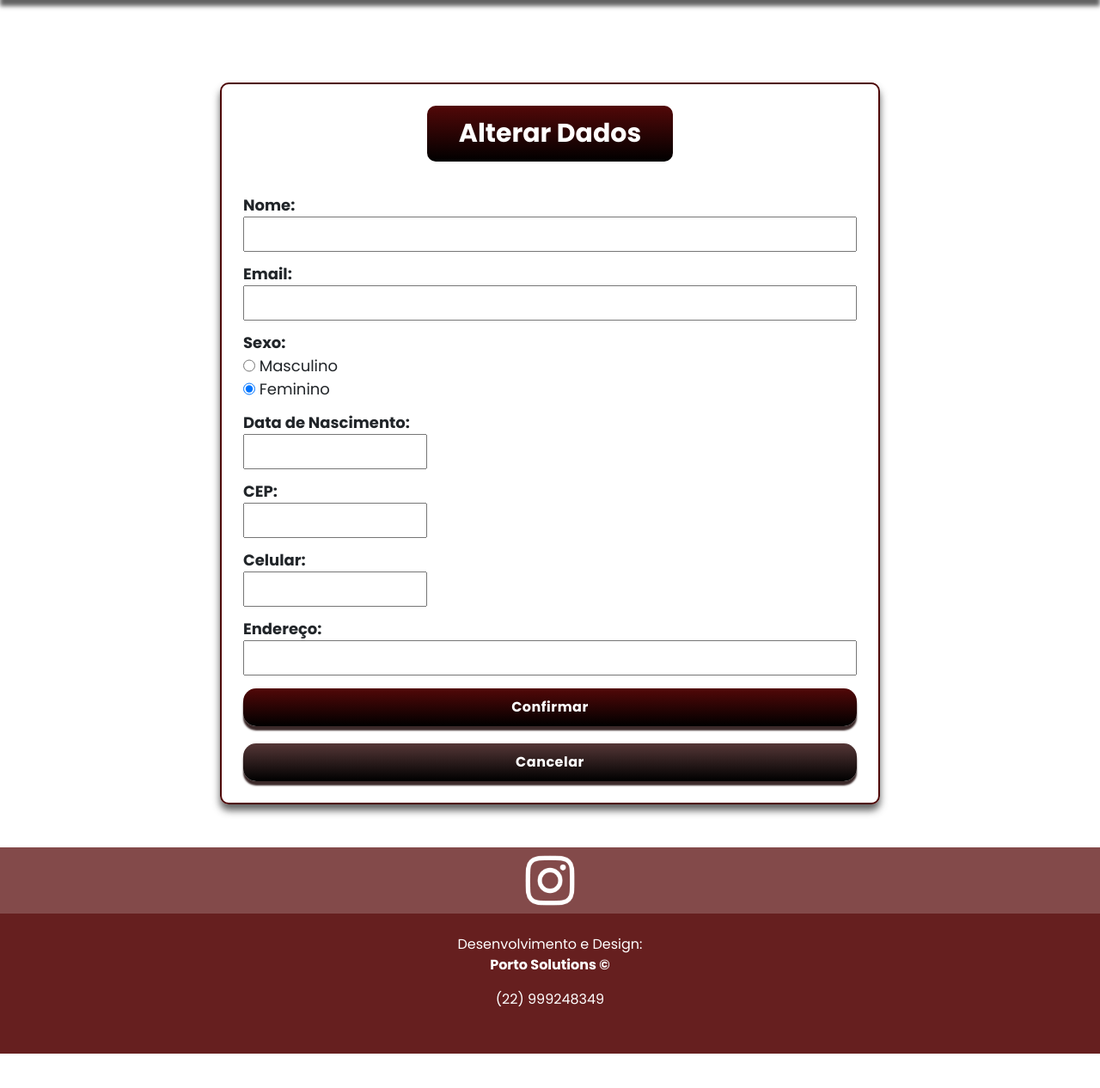
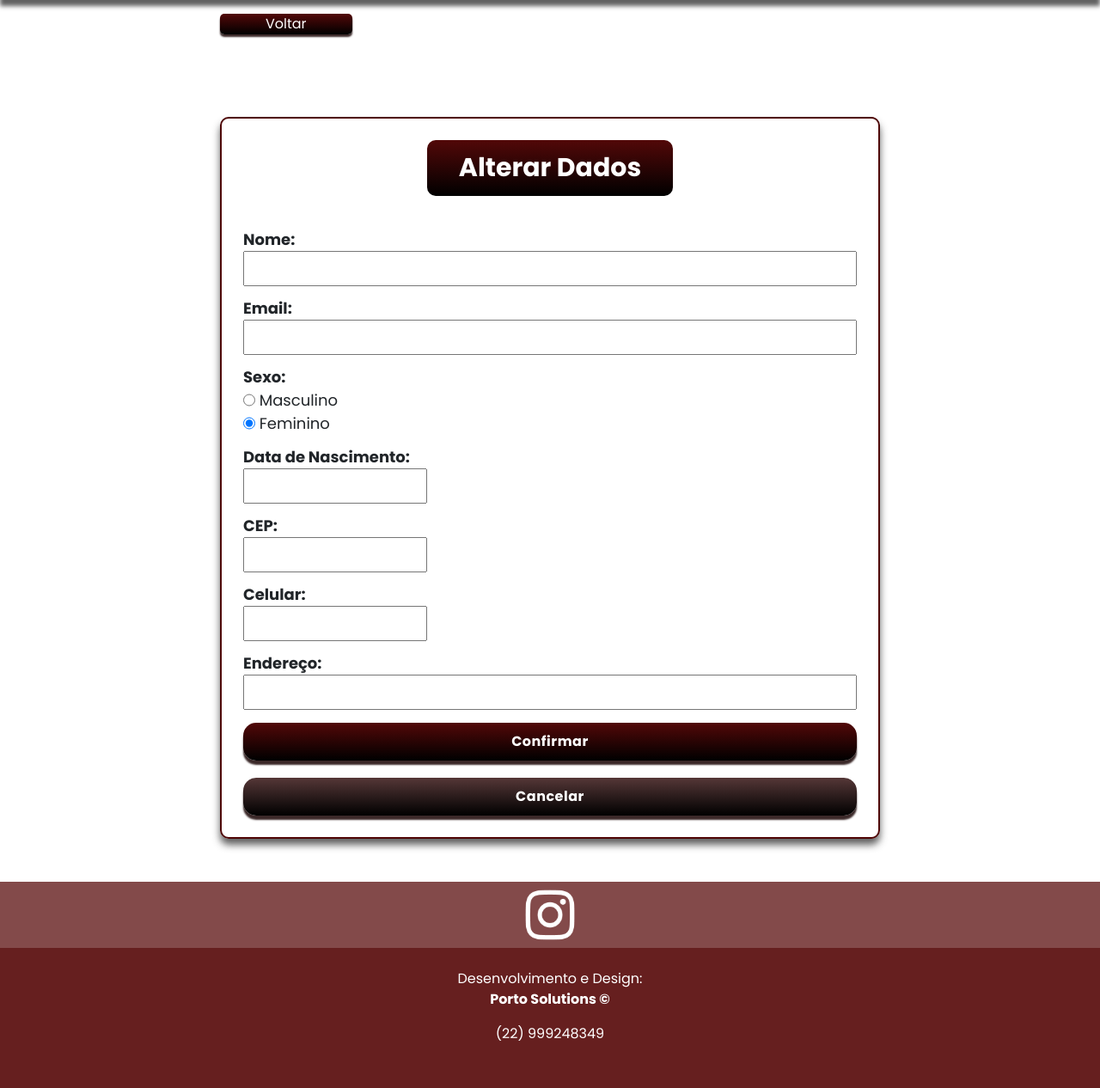
Before and after one commit to calebporto/flask-project-backend, a Flask app: template app/templates/client/alterar-dados.html in a window 1280 px wide. Shown: the part 110-1376 px from the top of the page at 86% size. Before the commit the page ends 1336 px from the top, so only its background shows below. Run offline with Flask 2, Linux system fonts and the light colour scheme; the template is opened without the code that fills it, so the values that code supplies are empty.

Commit message:
refatorando

```diff
--- a/app/static/css/alterar-dados.css
+++ b/app/static/css/alterar-dados.css
@@ -74,6 +74,38 @@
 }
 .meusdados {
     margin-top: 6rem;
+}
+.voltar {
+    margin-top: 1rem;
+    display: flex;
+    justify-content: center;
+    text-align: center;
+    width: 100%;
+}
+.container-voltar {
+    width: 60%;
+    display: flex;
+    justify-content: flex-start;
+}
+.container-voltar a {
+    width: 20%;
+}
+.container-voltar button {
+    border-radius: 5px;
+    width: 100%;
+    border: none;
+    color: white;
+    background: linear-gradient(rgb(82, 8, 8), black);
+    cursor: pointer;
+    box-shadow: 0px 3px 2px rgb(59, 41, 41);
+}
+.container-voltar button:hover {
+    background: linear-gradient(rgb(187, 21, 21), rgb(41, 41, 41));
+}
+.container-voltar button:active {
+    box-shadow: 0px 1px 2px rgb(59, 41, 41);
+    position: relative;
+    top: 2px;
 }
 .container.dados {
     display: flex;
@@ -290,6 +322,12 @@
         padding-top: 10px;
         padding-bottom: 10px;
     }
+    .container-voltar {
+        width: 90%;
+    }
+    .container-voltar button:hover {
+        background: linear-gradient(rgb(82, 8, 8), black);
+    }
     .meusdados {
         margin-top: 2rem;
     }
--- a/app/templates/client/alterar-dados.html
+++ b/app/templates/client/alterar-dados.html
@@ -32,6 +32,13 @@
                     </ul>
                 </div>
             </div>
+        </div>
+    </div>
+    <div class="voltar">
+        <div class="container-voltar">
+            <a href="/painel">
+                <button class="voltar_button">Voltar</button>
+            </a>
         </div>
     </div>
     <div class="meusdados">
```
